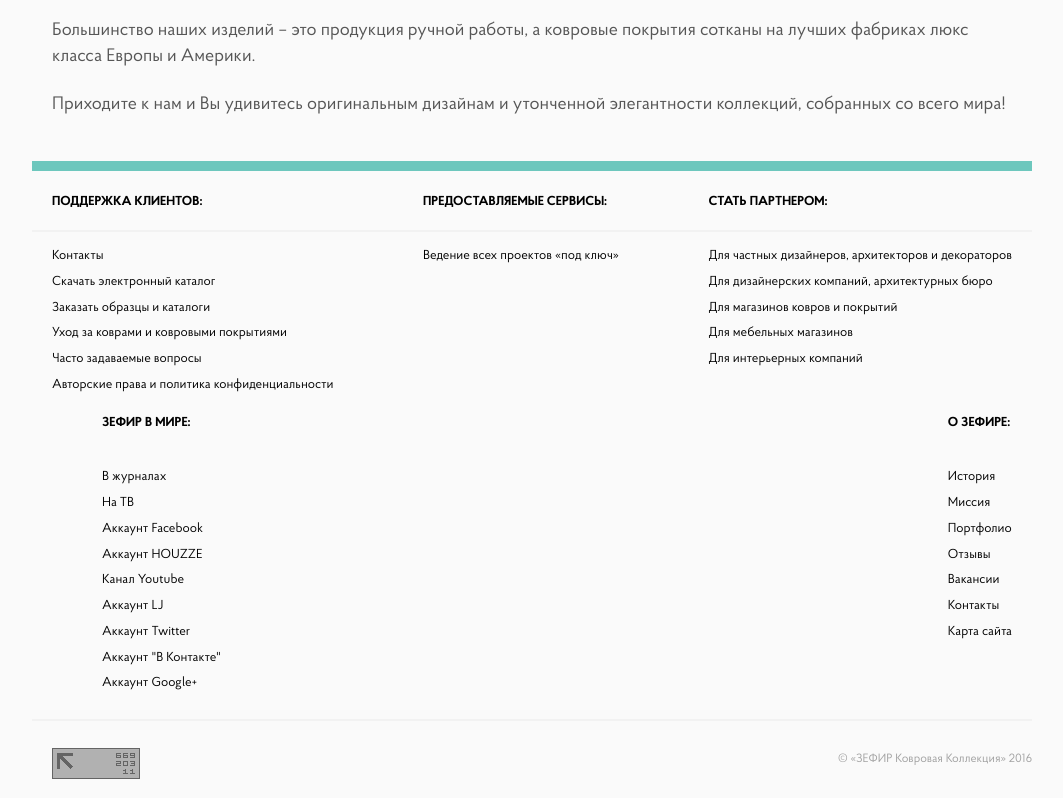
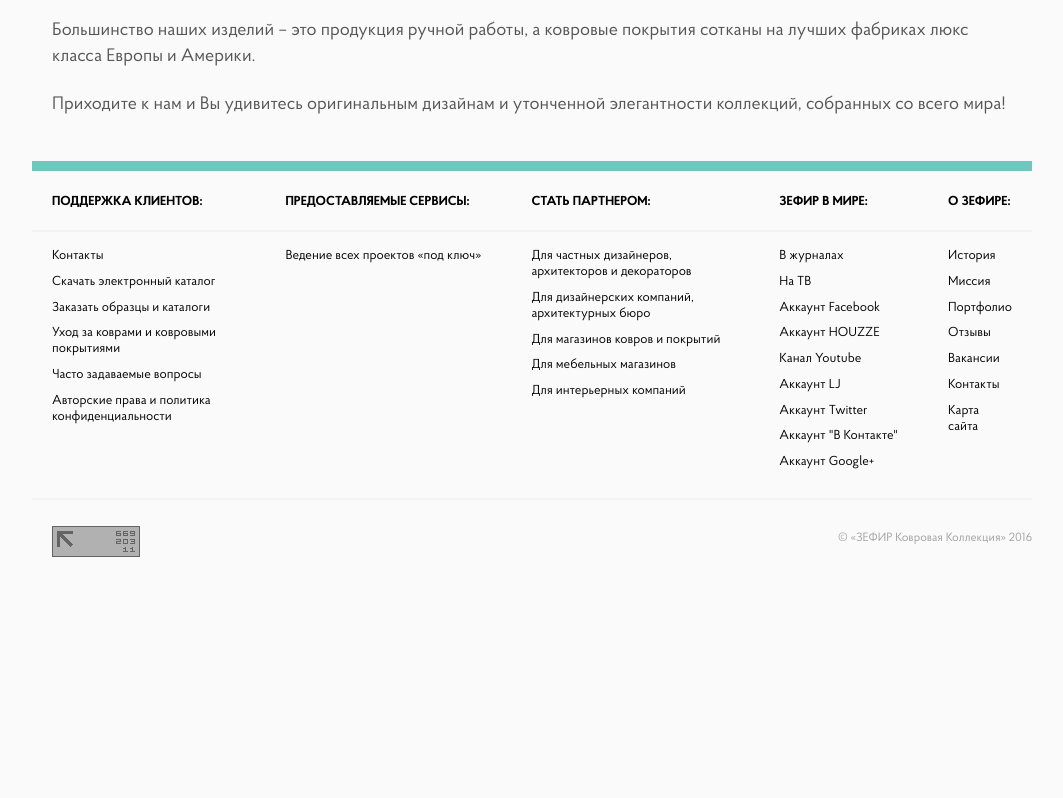
Before and after one commit to UnDrewHa/zefir-pages, a plain HTML site: page index.html in a window 1280 px wide. Shown: the part 5633-6431 px from the top of the page, without its empty margins (108-1171 px from the left). After the commit the page ends 6210 px from the top, so only its background shows below. Drawn offline with nearby package versions, Linux system fonts and the light colour scheme.

Commit message:
Update main.css

```diff
--- a/css/main.css
+++ b/css/main.css
@@ -4312,8 +4312,6 @@ footer.zero-margin {
   -webkit-box-pack: justify;
   -ms-flex-pack: justify;
   justify-content: space-between;
-  -ms-flex-wrap: wrap;
-  flex-wrap: wrap
 }
 
 .no-shrink {
```
